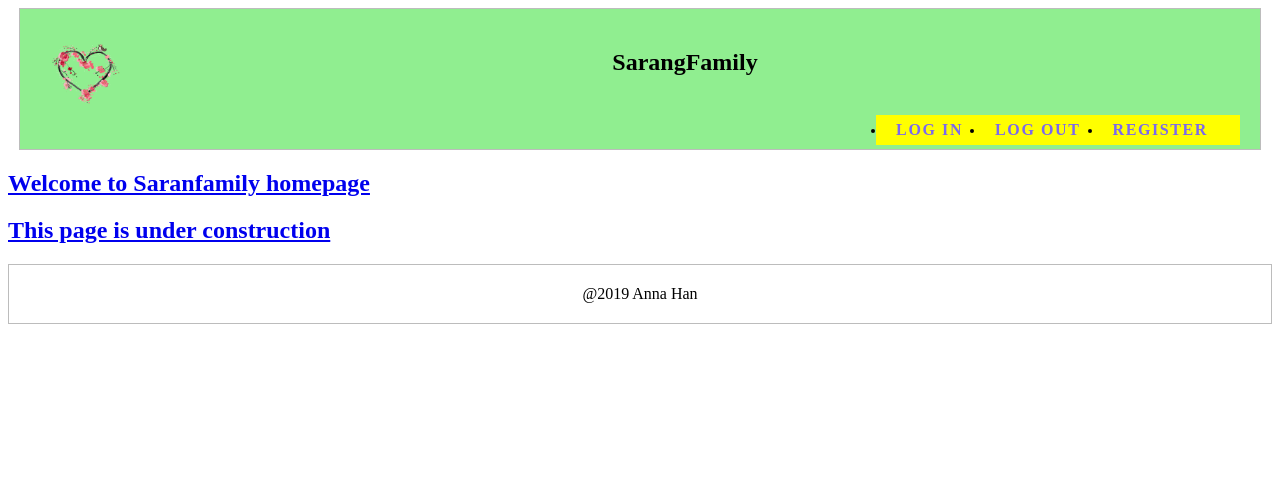
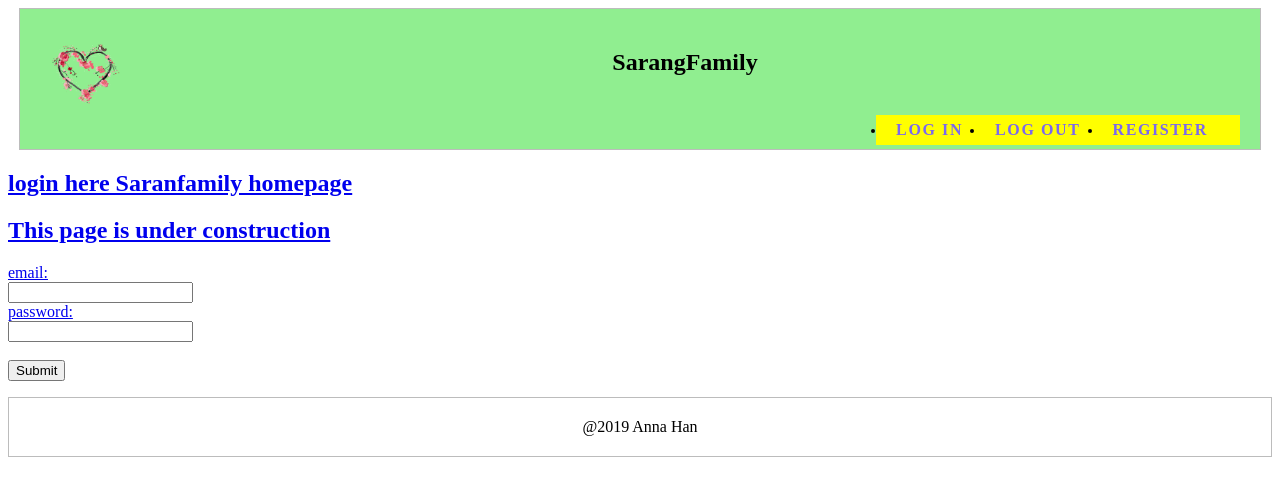
Before and after one commit to stepandrew/sarangfamily, a PHP site: page /login.php in a window 1280 px wide. Shown: the top 496 px of the page. Run offline with PHP 8.4, Linux system fonts and the light colour scheme.

Commit message:
Add files via upload

```diff
--- a/login.php
+++ b/login.php
@@ -1,3 +1,10 @@
+
+<?php
+session_start();
+?>
+
+
+
  <div class="header-container">
 
           	<?php
@@ -5,11 +12,30 @@
           	?>
    </div>
 
-    <div id = "login">
-        <h2>Welcome to Saranfamily homepage<h2>
-        <h2>This page is under construction<h2>
-    </div>
+    <html>
+     <body>
+        <div id = "login">
+            <h2>login here Saranfamily homepage<h2>
+            <h2>This page is under construction<h2>
+        </div>
+        <form method="POST" action = "login-handler.php" autocomplete = "off">
+            email:<br>
+            <input type = "text" name = "email" >
+            <br>
+            password: <br>
+            <input type = "password" name="password" >
+            <br>
+            <br>
+            <input type="submit" value ="Submit">
+         </form>
 
+
+
+
+
+
+
+</html>
   <div class="footer-container">
 
 	<?php
```
Also changed, not shown: recipe.php (added, +14 -0 lines), register.php (+16 -1 lines), user.php (added, +12 -0 lines).
